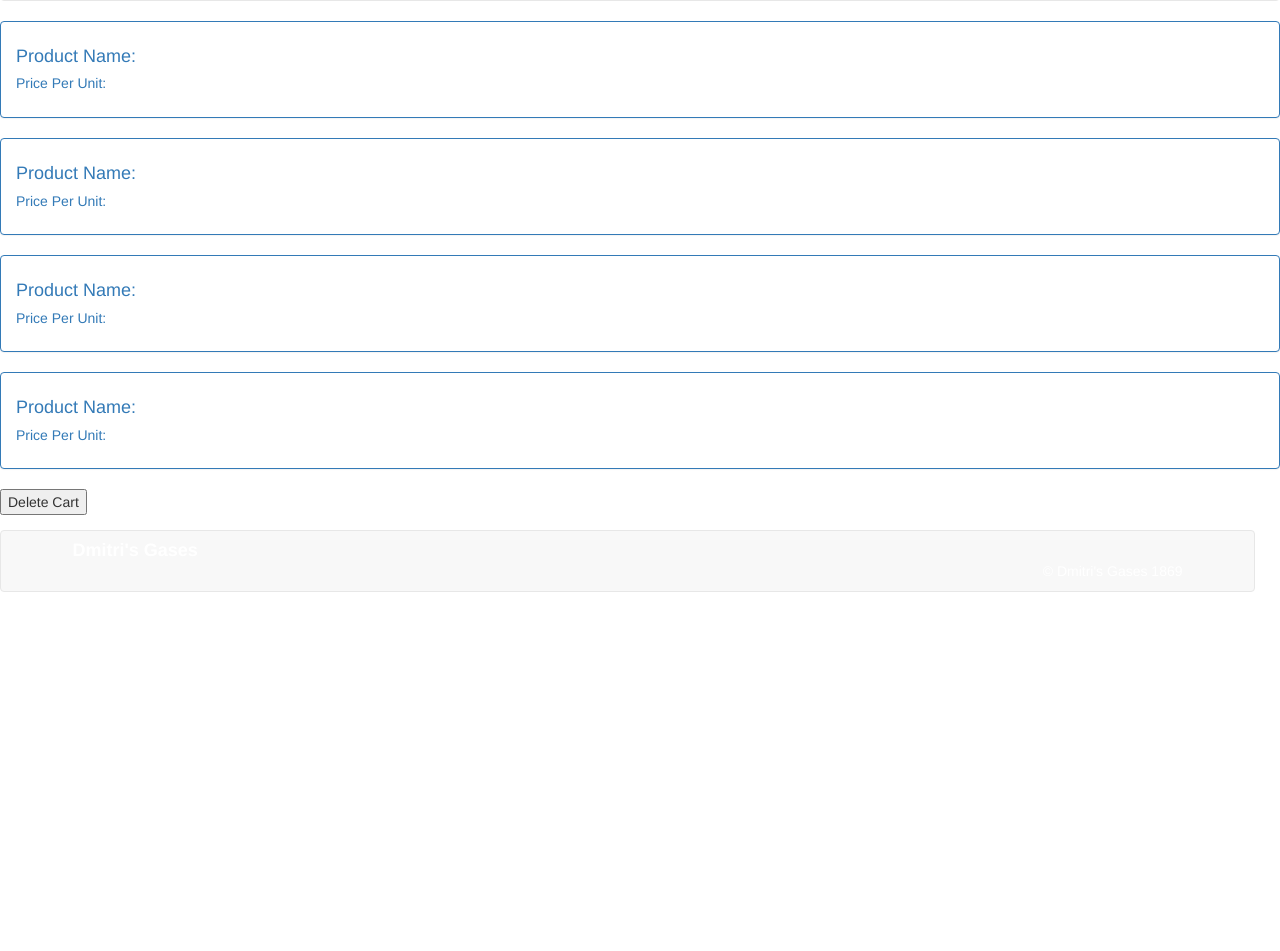
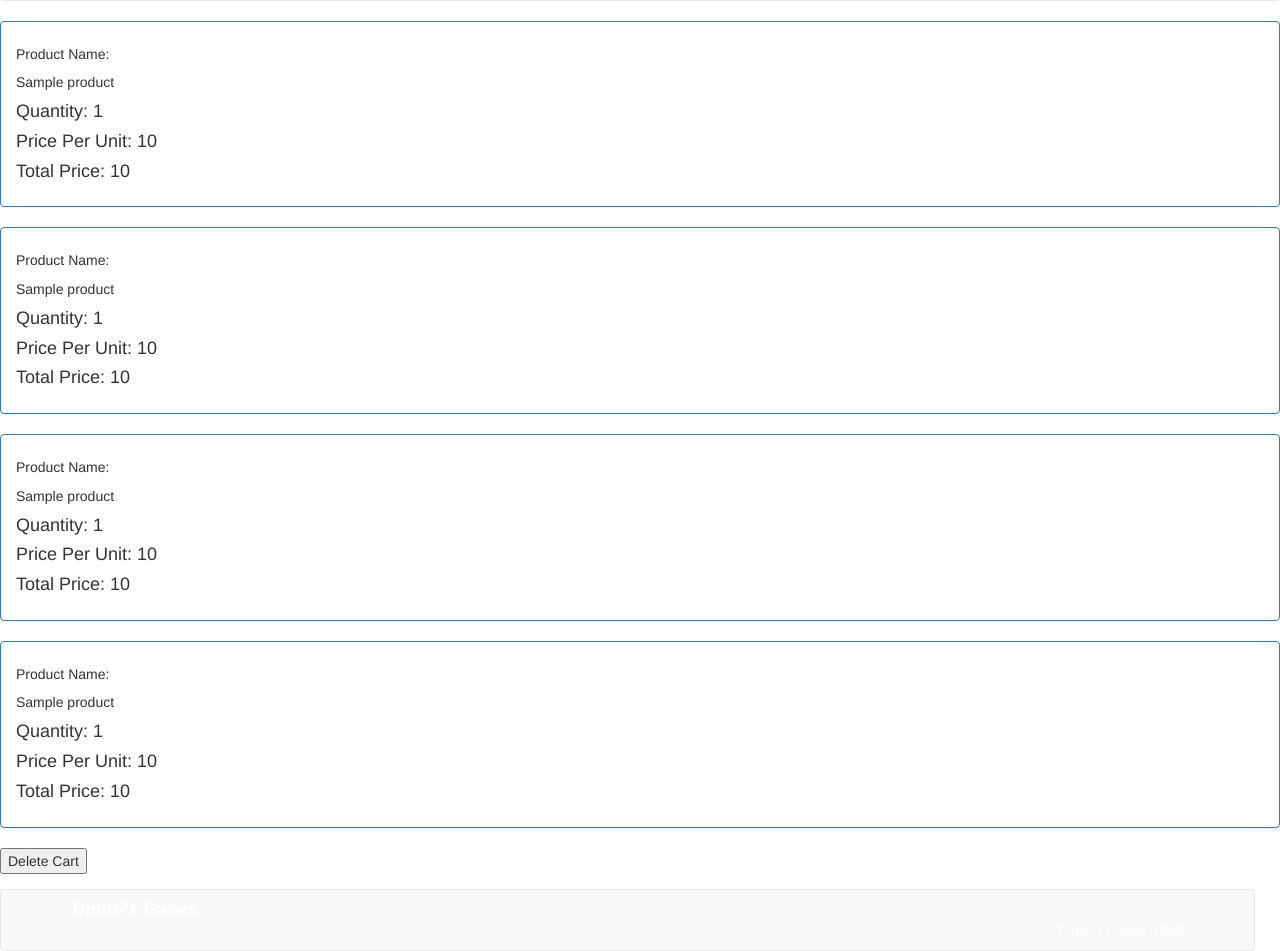
Before and after one commit to ReganThorpe/CS3500-Final-Project, a PHP site: page /cart.php in a window 1280 px wide. Shown: the part 268-1219 px from the top of the page. Before the commit the page ends 860 px from the top, so only its background shows below. Run offline with PHP 8.4, Linux system fonts and the light colour scheme; the visitor is signed in with stand-in values (Sample User, id 1); tables that the repository leaves empty hold one stand-in row (values such as "Sample post"); some libraries are stand-ins or nearby versions; some web fonts are replaced.

Commit message:
shitty rollback

```diff
--- a/cart.php
+++ b/cart.php
@@ -1,31 +1,24 @@
 <?php
 session_start();
-
 
 
 if (!$_SESSION['username']) {
   header('Location:landing.php');
   die();
 }
-
 $user = "team14user";
 $pass = "This is fine";
 $connStr = 'mysql:host=mysql.team14store.xyz;dbname=cs3500_storedb';
-
 try{
 	$pdo = new PDO($connStr,$user, $pass);
 	$pdo->setAttribute(PDO::ATTR_DEFAULT_FETCH_MODE, PDO::FETCH_ASSOC);
-
   if (isset($_POST['nope'])) {
     $sql = "DELETE FROM `UserShoppingCart` WHERE `UserShoppingCart`.`UID` = ?";
-
     $statement = $pdo->prepare($sql);
     $statement->bindValue(1, $_SESSION['UID']);
     $statement->execute();
-
   }
    $sql = "INSERT INTO UserShoppingCart (`UID`, `ProductID`, `UnitsInCart`) VALUES (?,?,?,?)";
-
    if (isset($_GET['id'])) {
 
     $statement = $pdo->prepare($sql);
@@ -39,7 +32,6 @@
   $statement = $pdo->prepare($sql);
   // $statement->bindValue(1, $_SESSION['UID']);
   $statement->execute();
-
   $cart = array();
   while ($row = $statement->fetch()) {
     $cart = $row;
@@ -49,7 +41,6 @@
 catch(PDOException $e){
   	die($e->getMessage());
 }
-
 ?>
 <!DOCTYPE html>
 <html>
@@ -60,48 +51,29 @@
     <link type="text/css" rel="stylesheet" href="css/all.css" />
     <link type="text/css" rel="stylesheet" href="css/cart.css" />
     <style media="screen">
-      img {
+      /* img {
         margin-left: 35%;
         margin-right: auto;
-      }
+      } */
     </style>
   </head>
   <body>
     <?php include 'header.inc.php'; ?>
     <?php
-
     foreach ($cart as $key => $value) {
-      $sql = "SELECT * FROM Product WHERE ProductID = ? ";
+      $sql = "SELECT * FROM Product";
       $statement = $pdo->prepare($sql);
-      $statement->bindValue(1, $value['ProductID']);
+      // $statement->bindValue(1, $value['ProductID']);
       $statement->execute();
       $product = $statement->fetch();
-
-    echo "<div class=\"panel panel-primary\"><div class=\"panel-body\">";
-    echo "<a href=\"product.php?id=".$product['ProductID']."\">";
-    echo "<h4>Product Name: ".$product['Name']."</h4>";
-    echo "<h5>Price Per Unit: ".$product['Price']."</h5>";
-    echo "</a></div></div>";
-  }
-
-
-    // foreach ($cart as $key => $value) {
-    //
-    //   $sql = "SELECT * FROM Product";
-    //   $statement = $pdo->prepare($sql);
-    //   // $statement->bindValue(1, $value['ProductID']);
-    //   $statement->execute();
-    //   $product = $statement->fetch();
-    //
-    //   $total = $cart['UnitsInCart'] * $product['Price'];
-    //
-    //   echo "<div class=\"panel panel-primary\"><div class=\"panel-body\">";
-    //   echo "<h5>Product Name: </h5>".$product['Name'];
-    //   echo "<h4>Quantity: ".$cart['UnitsInCart']."</h4>";
-    //   echo "<h4>Price Per Unit: ".$product['Price']."</h4>";
-    //   echo "<h4>Total Price: ".$total."</h4>";
-    //   echo "</div></div>";
-    // }
+      $total = $cart['UnitsInCart'] * $product['Price'];
+      echo "<div class=\"panel panel-primary\"><div class=\"panel-body\">";
+      echo "<h5>Product Name: </h5>".$product['Name'];
+      echo "<h4>Quantity: ".$cart['UnitsInCart']."</h4>";
+      echo "<h4>Price Per Unit: ".$product['Price']."</h4>";
+      echo "<h4>Total Price: ".$total."</h4>";
+      echo "</div></div>";
+    }
      ?>
      <form class="" action="cart.php" method="post">
        <div class="form-group">
```
